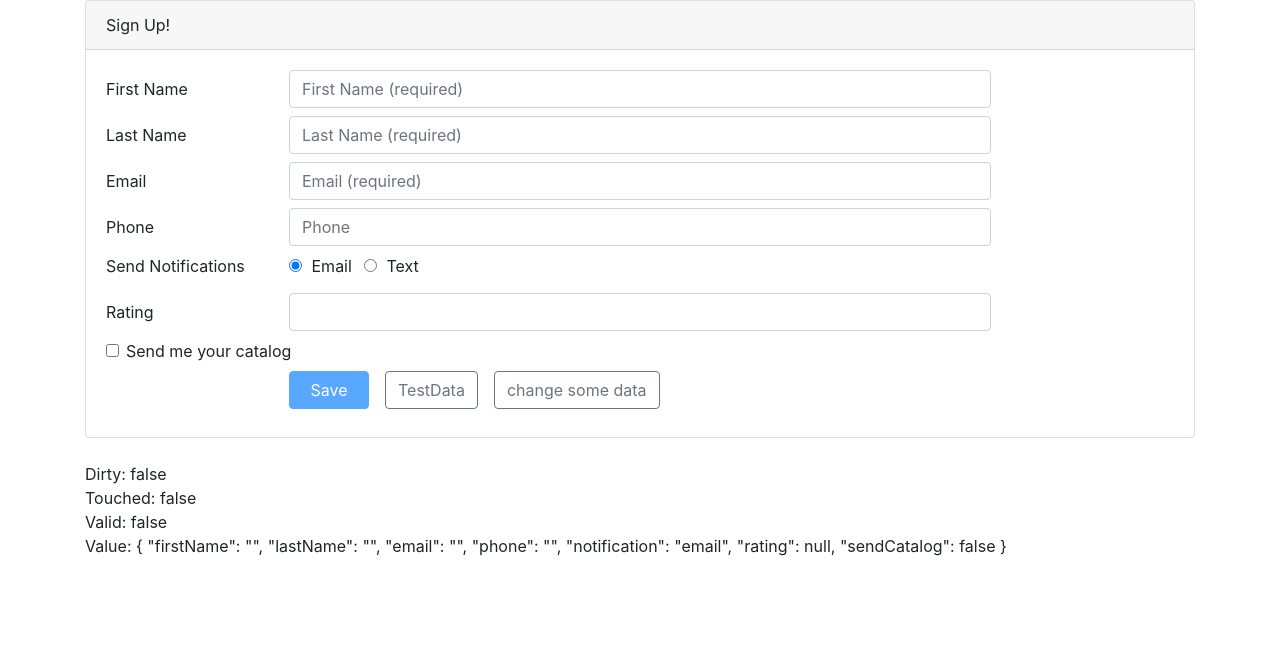
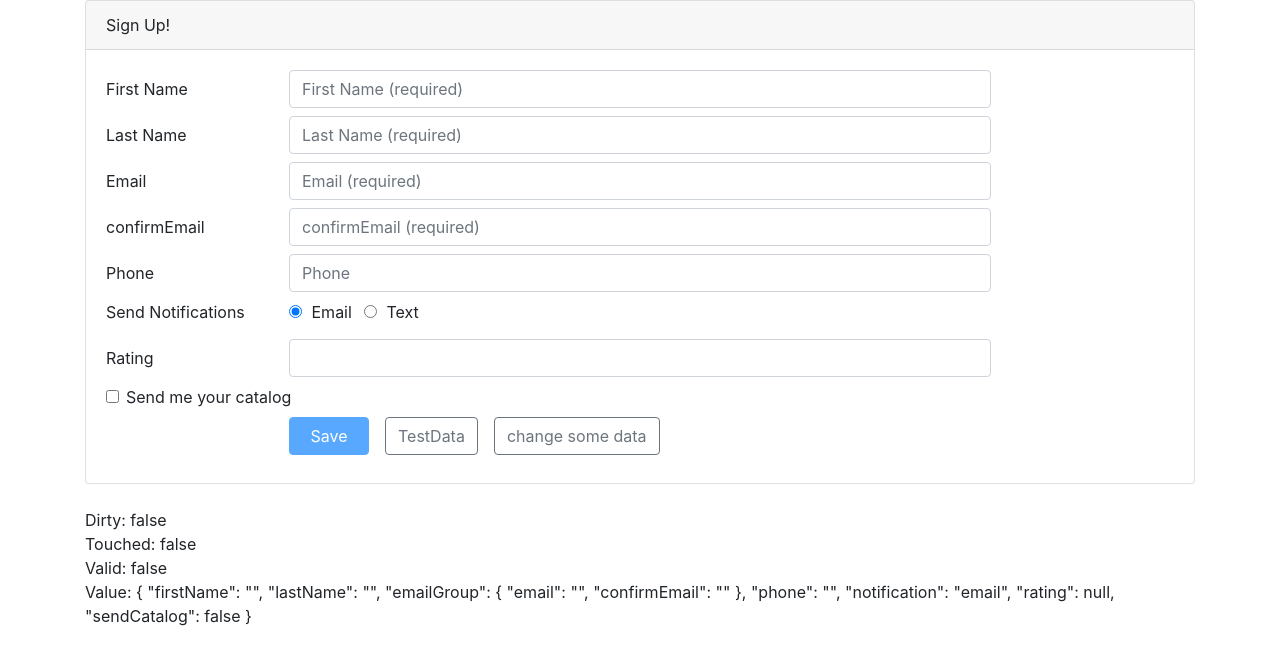
Before and after one commit to shady-abdelhamid/complex-forms, an Angular app: page / in a window 1280 px wide. Shown: the top 664 px of the page. Built offline with nearby package versions, Linux system fonts and the light colour scheme.

Commit message:
Add cross-field validation
- add new field called confirmEmail.
- group both email and confirm Email in a nested form group.
- add custom validator to match them.
- update error mesages and styles accordingly.

```diff
--- a/src/app/customer/customer.component.html
+++ b/src/app/customer/customer.component.html
@@ -4,18 +4,12 @@
   </div>
 
   <div class="card-body">
-      <form novalidate
-            (ngSubmit)="save()"
-            [formGroup]="customerForm">
+    <form novalidate (ngSubmit)="save()" [formGroup]="customerForm">
 
       <div class="form-group row mb-2">
-          <label class="col-md-2 col-form-label"
-                 for="firstNameId">First Name</label>
+        <label class="col-md-2 col-form-label" for="firstNameId">First Name</label>
         <div class="col-md-8">
-            <input class="form-control"
-                   id="firstNameId"
-                   type="text"
-                   placeholder="First Name (required)"
+          <input class="form-control" id="firstNameId" type="text" placeholder="First Name (required)"
             formControlName="firstName"
             [ngClass]="{'is-invalid': (customerForm.get('firstName').touched || customerForm.get('firstName').dirty) && !customerForm.get('firstName').valid }" />
           <span class="invalid-feedback">
@@ -30,13 +24,9 @@
       </div>
 
       <div class="form-group row mb-2">
-          <label class="col-md-2 col-form-label"
-                 for="lastNameId">Last Name</label>
+        <label class="col-md-2 col-form-label" for="lastNameId">Last Name</label>
         <div class="col-md-8">
-            <input class="form-control"
-                   id="lastNameId"
-                   type="text"
-                   placeholder="Last Name (required)"
+          <input class="form-control" id="lastNameId" type="text" placeholder="Last Name (required)"
             formControlName="lastName"
             [ngClass]="{'is-invalid': (customerForm.get('lastName').touched || customerForm.get('lastName').dirty) && !customerForm.get('lastName').valid }" />
           <span class="invalid-feedback">
@@ -50,21 +40,20 @@
         </div>
       </div>
 
+      <div formGroupName="emailGroup">
         <div class="form-group row mb-2">
-          <label class="col-md-2 col-form-label"
-                 for="emailId">Email</label>
+          <label class="col-md-2 col-form-label" for="emailId">Email</label>
           <div class="col-md-8">
-            <input class="form-control"
-                   id="emailId"
-                   type="email"
-                   placeholder="Email (required)"
-                   formControlName="email"
-                   [ngClass]="{'is-invalid': (customerForm.get('email').touched || customerForm.get('email').dirty) && !customerForm.get('email').valid }" />
+            <input class="form-control" id="emailId" type="email" placeholder="Email (required)" formControlName="email"
+              [ngClass]="{'is-invalid': customerForm.get('emailGroup').errors ||
+                  ((customerForm.get('emailGroup.email').touched ||
+                    customerForm.get('emailGroup.email').dirty) &&
+                    !customerForm.get('emailGroup.email').valid) }" />
             <span class="invalid-feedback">
-              <span *ngIf="customerForm.get('email').errors?.required">
+              <span *ngIf="customerForm.get('emailGroup.email').errors?.required">
                 Please enter your email address.
               </span>
-              <span *ngIf="customerForm.get('email').errors?.email">
+              <span *ngIf="customerForm.get('emailGroup.email').errors?.email">
                 Please enter a valid email address.
               </span>
             </span>
@@ -72,14 +61,30 @@
         </div>
 
         <div class="form-group row mb-2">
-          <label class="col-md-2 col-form-label"
-                 for="phoneId">Phone</label>
+          <label class="col-md-2 col-form-label" for="confirmEmailId">confirmEmail</label>
           <div class="col-md-8">
-            <input class="form-control"
-                   id="phoneId"
-                   type="tel"
-                   placeholder="Phone"
-                   formControlName="phone"
+            <input class="form-control" id="confirmEmailId" type="confirmEmail" placeholder="confirmEmail (required)"
+              formControlName="confirmEmail"
+              [ngClass]="{'is-invalid': customerForm.get('emailGroup').errors ||
+                ((customerForm.get('emailGroup.confirmEmail').touched ||
+                  customerForm.get('emailGroup.confirmEmail').dirty) &&
+                  !customerForm.get('emailGroup.confirmEmail').valid) }" />
+            <span class="invalid-feedback">
+              <span *ngIf="customerForm.get('emailGroup.confirmEmail').errors?.required">
+                Please confirm your email address.
+              </span>
+              <span *ngIf="customerForm.get('emailGroup').errors?.match">
+                The confirmation does not match email address.
+              </span>
+            </span>
+          </div>
+        </div>
+      </div>
+
+      <div class="form-group row mb-2">
+        <label class="col-md-2 col-form-label" for="phoneId">Phone</label>
+        <div class="col-md-8">
+          <input class="form-control" id="phoneId" type="tel" placeholder="Phone" formControlName="phone"
             [ngClass]="{'is-invalid': !customerForm.get('phone').valid }" />
           <span class="invalid-feedback">
             <span *ngIf="customerForm.get('phone').errors?.required">
@@ -94,19 +99,13 @@
         <div class="col-md-8">
           <div class="form-check form-check-inline">
             <label class="form-check-label">
-                <input class="form-check-input"
-                       type="radio"
-                       value="email"
-                       formControlName="notification"
+              <input class="form-check-input" type="radio" value="email" formControlName="notification"
                 (click)="setNotification('email')"> Email
             </label>
           </div>
           <div class="form-check form-check-inline">
             <label class="form-check-label">
-                <input class="form-check-input"
-                       type="radio"
-                       value="text"
-                       formControlName="notification"
+              <input class="form-check-input" type="radio" value="text" formControlName="notification"
                 (click)="setNotification('text')"> Text
             </label>
           </div>
@@ -114,13 +113,9 @@
       </div>
 
       <div class="form-group row mb-2">
-          <label class="col-md-2 col-form-label"
-                 for="ratingId">Rating</label>
+        <label class="col-md-2 col-form-label" for="ratingId">Rating</label>
         <div class="col-md-8">
-            <input class="form-control"
-                   id="ratingId"
-                   type="number"
-                   formControlName="rating"
+          <input class="form-control" id="ratingId" type="number" formControlName="rating"
             [ngClass]="{'is-invalid': (customerForm.get('rating').touched || customerForm.get('rating').dirty) && !customerForm.get('rating').valid }" />
           <span class="invalid-feedback">
             <span *ngIf="customerForm.get('rating').errors?.range">
@@ -134,10 +129,8 @@
         <div class="col-md-8">
           <div class="form-check">
             <label class="form-check-label">
-                <input class="form-check-input"
-                       id="sendCatalogId"
-                       type="checkbox"
-                       formControlName="sendCatalog"> Send me your catalog
+              <input class="form-check-input" id="sendCatalogId" type="checkbox" formControlName="sendCatalog"> Send me
+              your catalog
             </label>
           </div>
         </div>
@@ -249,21 +242,15 @@
 
       <div class="form-group row mb-2">
         <div class="offset-md-2 col-md-8">
-            <button class="btn btn-primary mr-3"
-                    type="submit"
-                    style="width:80px"
+          <button class="btn btn-primary mr-3" type="submit" style="width:80px"
             [title]="customerForm.valid ? 'Save your entered data' : 'Disabled until the form data is valid'"
             [disabled]="!customerForm.valid">
             Save
           </button>
-            <button class="btn btn-outline-secondary mr-3"
-                    type="button"
-                    (click)="populateTestData()">
+          <button class="btn btn-outline-secondary mr-3" type="button" (click)="populateTestData()">
             TestData
           </button>
-            <button class="btn btn-outline-secondary mr-3"
-                    type="button"
-                    (click)="populatePartialTestData()">
+          <button class="btn btn-outline-secondary mr-3" type="button" (click)="populatePartialTestData()">
             change some data
           </button>
 
--- a/src/app/customer/customer.component.ts
+++ b/src/app/customer/customer.component.ts
@@ -10,6 +10,19 @@ function ratingRange(min: number, max: number): ValidatorFn {
     }
     return null;
   }
+}
+
+function emailMatcher(control: AbstractControl): { [key: string]: boolean } | null {
+    const emailControl = control.get('email');
+    const confirmEmailControl = control.get('confirmEmail');
+
+    if (emailControl.pristine || confirmEmailControl.pristine) {
+      return null;
+    }
+
+    return emailControl.value === confirmEmailControl.value ?
+      null:
+      { 'match': true };
 }
 
 @Component({
@@ -27,7 +40,10 @@ export class CustomerComponent implements OnInit {
     this.customerForm = this.fb.group({
       firstName: ['', [Validators.required, Validators.minLength(3)]],
       lastName: ['', [Validators.required, Validators.maxLength(50)]],
-      email: ['', [Validators.required, Validators.email]],
+      emailGroup: this.fb.group({
+        email: ['', [Validators.required, Validators.email]],
+        confirmEmail: ['', Validators.required],
+      }, {validator: emailMatcher}),
       phone: '',
       notification: 'email',
       rating: [null,ratingRange(1,5)],
@@ -54,9 +70,13 @@ export class CustomerComponent implements OnInit {
     this.customerForm.setValue({
       firstName: 'Adam',
       lastName: 'Abdelhamid',
-      email: 'abdelhamid@helloworld.com',
+      emailGroup:{
+        email: 'abdelhamid@helloworld.com',
+        confirmEmail: 'abdlhamid@helloworld.com',
+      },
       notification: 'text',
       phone: '123456789',
+      rating: 3,
       sendCatalog: false
     });
   }
```
Lines whose indentation alone changed are shown as unchanged.
